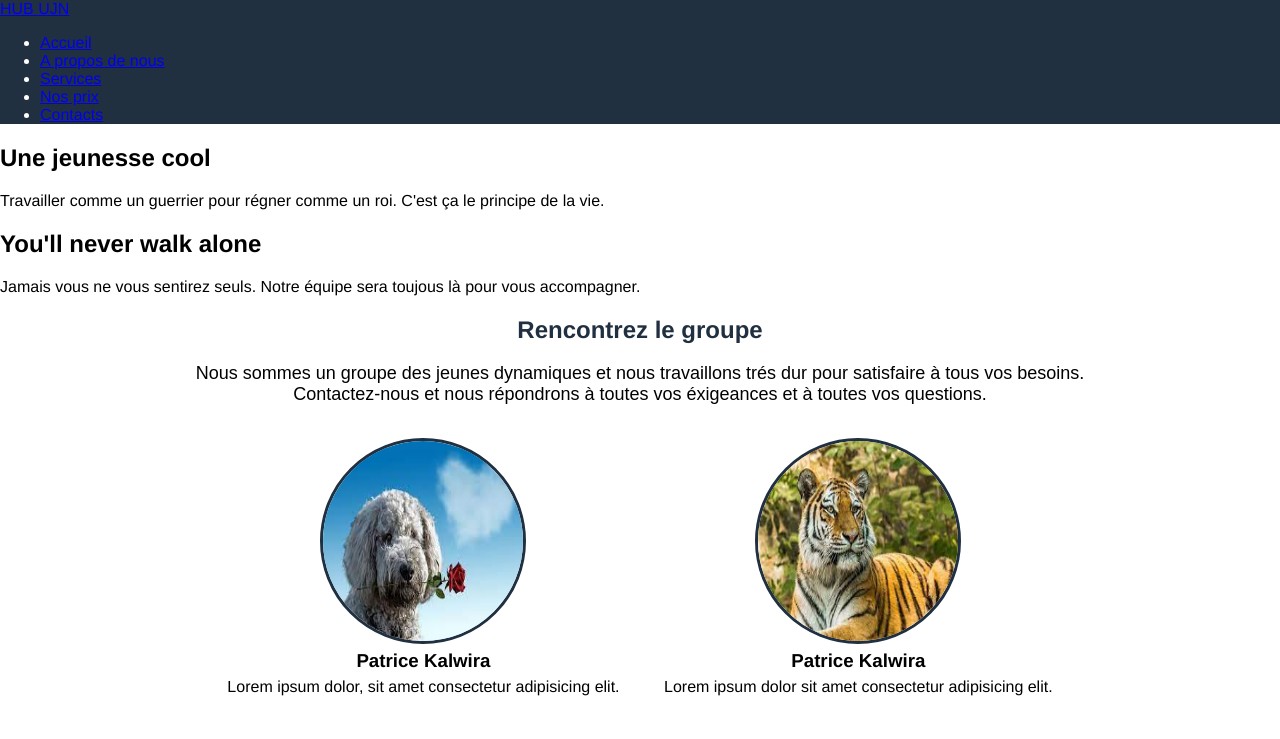
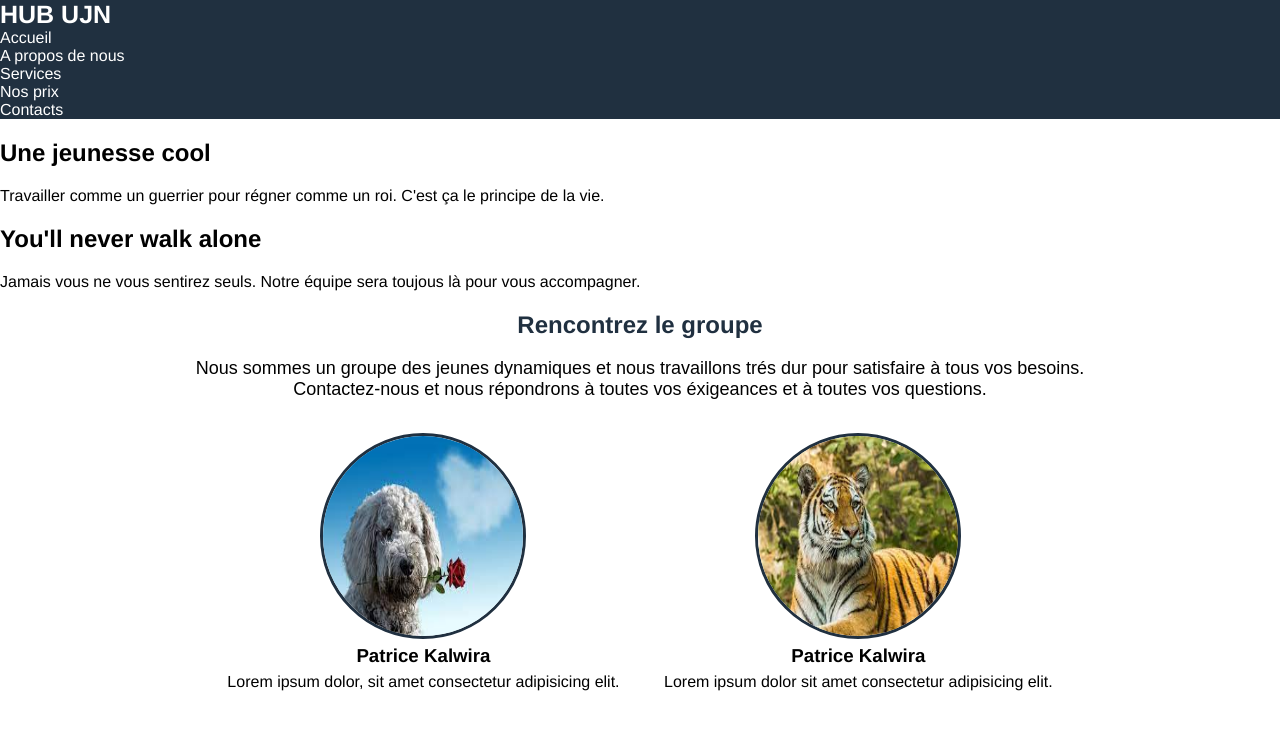
Before and after one commit to IbrahimBagalwa/frmt-hub_ujn, a plain HTML site: page index.html in a window 1280 px wide. Shown: the top 739 px of the page. Drawn offline with Linux system fonts and the light colour scheme.

Commit message:
navbar echouer

```diff
--- a/index.html
+++ b/index.html
@@ -16,15 +16,13 @@
             <div class="navbar-header">
                 <a  href="#">HUB UJN</a>
             </div>
-            <div class="header-links">
-                <ul class="nav navbar-nav flot-nav">
+            <ul class="header-links">
                 <li><a href="#slide-head"> Accueil  </a></li>
                 <li><a href="#about-section">A propos de nous</a></li>
                 <li><a href="#services-section"> Services</a></li>
                 <li><a href="#pricing-section"> Nos prix</a></li>
                 <li><a href="#contact-section"></i> Contacts</a></li>
             </ul>
-            </div>
     </header>
     <!--END NAV SECTION -->
     <!--SLIDE CAROUSEL SECTION -->
--- a/style.css
+++ b/style.css
@@ -10,7 +10,27 @@ body{
 .content-navbar{
     background-color: #203040;
     color: #ffffff;
-    width: 100%;
+}
+.navbar-header{
+    display: inline-block;
+    text-align: center;
+}
+.navbar-header a{
+    text-decoration: none;
+    color: #ffffff;
+    font-weight: bold;
+    font-size: 25px;
+}
+.header-links{
+    display: inline;
+}
+.header-links li{
+    list-style:none;
+}
+.header-links li a{
+    text-decoration: none;
+    color: #ffffff;
+    display: inline-block;
 }
 
 .meet{
```
Lines whose indentation alone changed are shown as unchanged.
